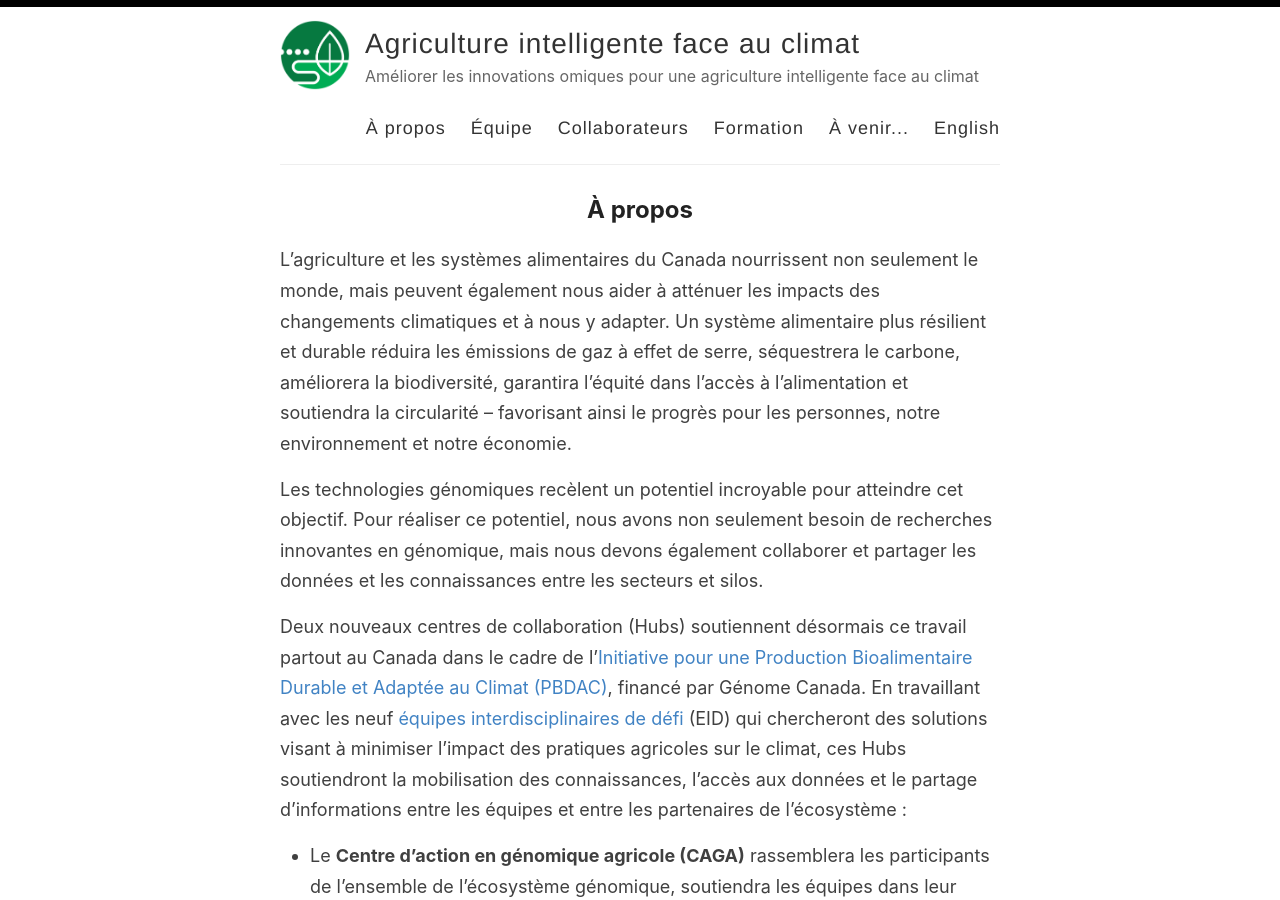
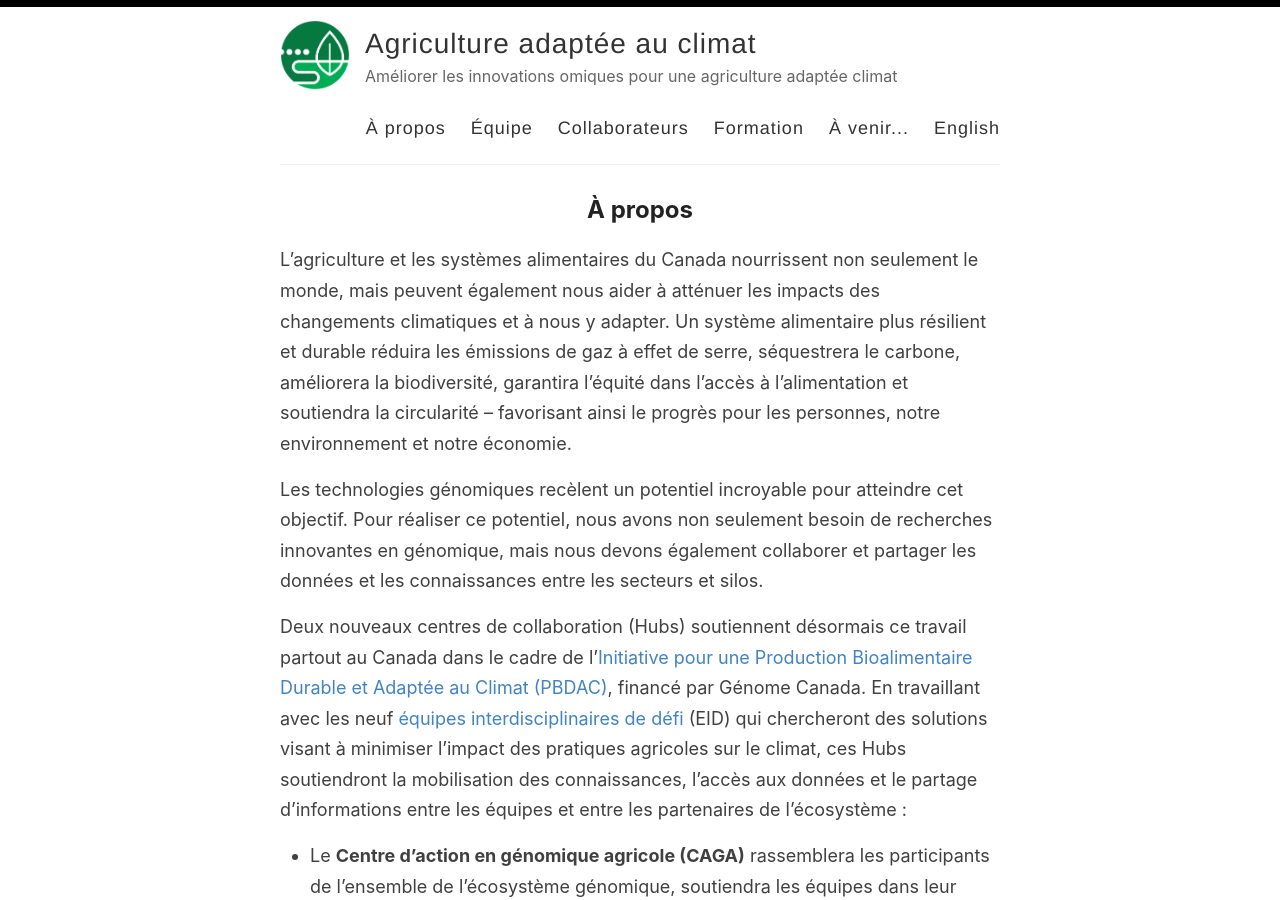
Before and after one commit to ClimateSmartAg/ClimateSmartAg-website-fr, a Jekyll site: the page built from index.md, in a window 1280 px wide and 900 px high. Built offline with Jekyll 4.4.1, drawn with Linux system fonts in a browser that asks for light colours; our own code applies the rules of GitHub Pages for plain Markdown files.

Commit message:
Update _config.yml

```diff
--- a/_config.yml
+++ b/_config.yml
@@ -3,13 +3,13 @@
 #
 
 # Name of your site (displayed in the header)
-name: Agriculture intelligente face au climat
+name: Agriculture adaptée au climat
 
 # Name of the author
 author: DCC and AGAC Teams
 
 # Short bio or description (displayed in the header)
-description: Améliorer les innovations omiques pour une agriculture intelligente face au climat
+description: Améliorer les innovations omiques pour une agriculture adaptée climat
 
 # URL of your avatar or profile pic (you could use your GitHub profile pic)
 avatar: /images/climate_smart.PNG
```
